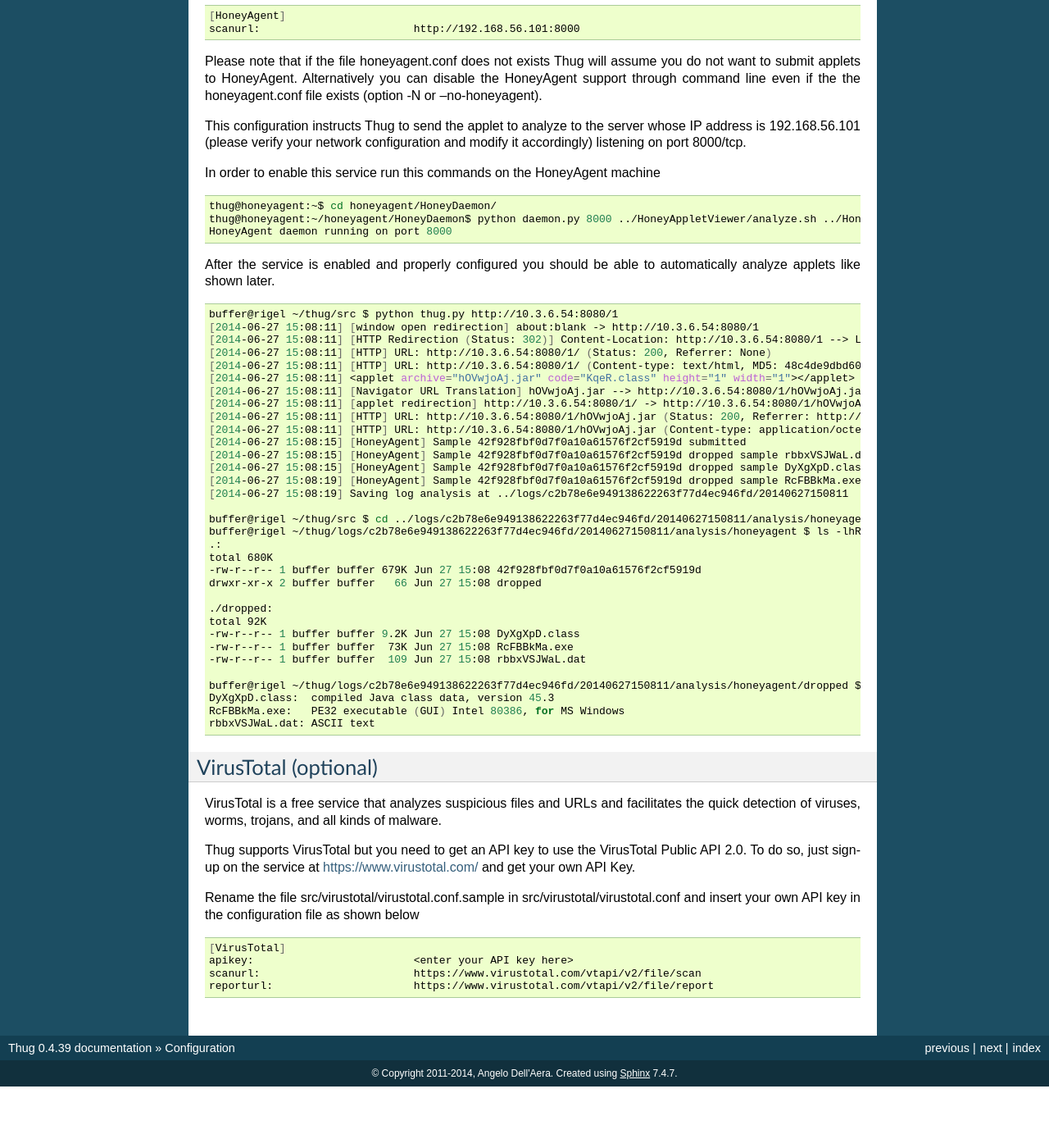
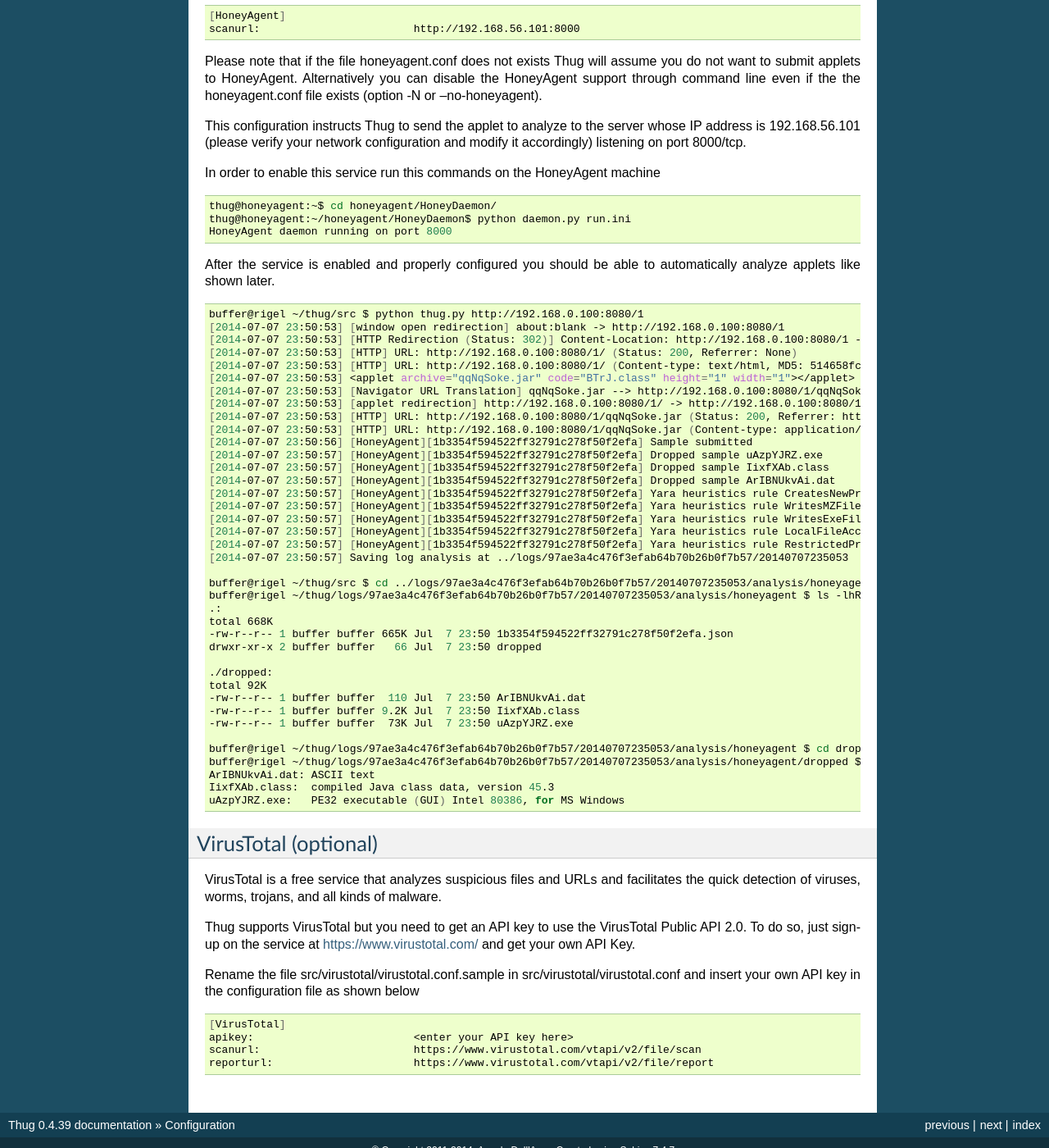
Before and after one commit to buffer/thug, a Sphinx documentation site: the page built from doc/source/configuration.rst, in a window 1280 px wide and 1400 px high, scrolled down 719 px. Shown: the whole window at 82% size. Built offline with Sphinx 7.4.7, drawn with Linux system fonts in a browser that asks for light colours; before the commit the page ends 2044 px from its top, so only the background shows below that.

Commit message:
Updated documentation

```diff
--- a/doc/source/configuration.rst
+++ b/doc/source/configuration.rst
@@ -68,7 +68,7 @@
 .. code-block:: sh
 
     thug@honeyagent:~$ cd honeyagent/HoneyDaemon/
-    thug@honeyagent:~/honeyagent/HoneyDaemon$ python daemon.py 8000 ../HoneyAppletViewer/analyze.sh ../HoneyAppletViewer/honeyagent.ini
+    thug@honeyagent:~/honeyagent/HoneyDaemon$ python daemon.py run.ini
     HoneyAgent daemon running on port 8000
 
 
@@ -77,39 +77,45 @@
 
 .. code-block:: sh
 
-    buffer@rigel ~/thug/src $ python thug.py http://10.3.6.54:8080/1
-    [2014-06-27 15:08:11] [window open redirection] about:blank -> http://10.3.6.54:8080/1
-    [2014-06-27 15:08:11] [HTTP Redirection (Status: 302)] Content-Location: http://10.3.6.54:8080/1 --> Location: http://10.3.6.54:8080/1/
-    [2014-06-27 15:08:11] [HTTP] URL: http://10.3.6.54:8080/1/ (Status: 200, Referrer: None)
-    [2014-06-27 15:08:11] [HTTP] URL: http://10.3.6.54:8080/1/ (Content-type: text/html, MD5: 48c4de9dbd60eb2b7142045b70c5193d)
-    [2014-06-27 15:08:11] <applet archive="hOVwjoAj.jar" code="KqeR.class" height="1" width="1"></applet>
-    [2014-06-27 15:08:11] [Navigator URL Translation] hOVwjoAj.jar --> http://10.3.6.54:8080/1/hOVwjoAj.jar
-    [2014-06-27 15:08:11] [applet redirection] http://10.3.6.54:8080/1/ -> http://10.3.6.54:8080/1/hOVwjoAj.jar
-    [2014-06-27 15:08:11] [HTTP] URL: http://10.3.6.54:8080/1/hOVwjoAj.jar (Status: 200, Referrer: http://10.3.6.54:8080/1/)
-    [2014-06-27 15:08:11] [HTTP] URL: http://10.3.6.54:8080/1/hOVwjoAj.jar (Content-type: application/octet-stream, MD5: 42f928fbf0d7f0a10a61576f2cf5919d)
-    [2014-06-27 15:08:15] [HoneyAgent] Sample 42f928fbf0d7f0a10a61576f2cf5919d submitted
-    [2014-06-27 15:08:15] [HoneyAgent] Sample 42f928fbf0d7f0a10a61576f2cf5919d dropped sample rbbxVSJWaL.dat
-    [2014-06-27 15:08:15] [HoneyAgent] Sample 42f928fbf0d7f0a10a61576f2cf5919d dropped sample DyXgXpD.class
-    [2014-06-27 15:08:19] [HoneyAgent] Sample 42f928fbf0d7f0a10a61576f2cf5919d dropped sample RcFBBkMa.exe
-    [2014-06-27 15:08:19] Saving log analysis at ../logs/c2b78e6e949138622263f77d4ec946fd/20140627150811
+    buffer@rigel ~/thug/src $ python thug.py http://192.168.0.100:8080/1
+    [2014-07-07 23:50:53] [window open redirection] about:blank -> http://192.168.0.100:8080/1
+    [2014-07-07 23:50:53] [HTTP Redirection (Status: 302)] Content-Location: http://192.168.0.100:8080/1 --> Location: http://192.168.0.100:8080/1/
+    [2014-07-07 23:50:53] [HTTP] URL: http://192.168.0.100:8080/1/ (Status: 200, Referrer: None)
+    [2014-07-07 23:50:53] [HTTP] URL: http://192.168.0.100:8080/1/ (Content-type: text/html, MD5: 514658fc397a7f227bd0d3e11b22c428)
+    [2014-07-07 23:50:53] <applet archive="qqNqSoke.jar" code="BTrJ.class" height="1" width="1"></applet>
+    [2014-07-07 23:50:53] [Navigator URL Translation] qqNqSoke.jar --> http://192.168.0.100:8080/1/qqNqSoke.jar
+    [2014-07-07 23:50:53] [applet redirection] http://192.168.0.100:8080/1/ -> http://192.168.0.100:8080/1/qqNqSoke.jar
+    [2014-07-07 23:50:53] [HTTP] URL: http://192.168.0.100:8080/1/qqNqSoke.jar (Status: 200, Referrer: http://192.168.0.100:8080/1/)
+    [2014-07-07 23:50:53] [HTTP] URL: http://192.168.0.100:8080/1/qqNqSoke.jar (Content-type: application/octet-stream, MD5: 1b3354f594522ff32791c278f50f2efa)
+    [2014-07-07 23:50:56] [HoneyAgent][1b3354f594522ff32791c278f50f2efa] Sample submitted
+    [2014-07-07 23:50:57] [HoneyAgent][1b3354f594522ff32791c278f50f2efa] Dropped sample uAzpYJRZ.exe
+    [2014-07-07 23:50:57] [HoneyAgent][1b3354f594522ff32791c278f50f2efa] Dropped sample IixfXAb.class
+    [2014-07-07 23:50:57] [HoneyAgent][1b3354f594522ff32791c278f50f2efa] Dropped sample ArIBNUkvAi.dat
+    [2014-07-07 23:50:57] [HoneyAgent][1b3354f594522ff32791c278f50f2efa] Yara heuristics rule CreatesNewProcess match
+    [2014-07-07 23:50:57] [HoneyAgent][1b3354f594522ff32791c278f50f2efa] Yara heuristics rule WritesMZFile match
+    [2014-07-07 23:50:57] [HoneyAgent][1b3354f594522ff32791c278f50f2efa] Yara heuristics rule WritesExeFile match
+    [2014-07-07 23:50:57] [HoneyAgent][1b3354f594522ff32791c278f50f2efa] Yara heuristics rule LocalFileAccess match
+    [2014-07-07 23:50:57] [HoneyAgent][1b3354f594522ff32791c278f50f2efa] Yara heuristics rule RestrictedPropertyAccess match
+    [2014-07-07 23:50:57] Saving log analysis at ../logs/97ae3a4c476f3efab64b70b26b0f7b57/20140707235053
 
-    buffer@rigel ~/thug/src $ cd ../logs/c2b78e6e949138622263f77d4ec946fd/20140627150811/analysis/honeyagent/
-    buffer@rigel ~/thug/logs/c2b78e6e949138622263f77d4ec946fd/20140627150811/analysis/honeyagent $ ls -lhR
+    buffer@rigel ~/thug/src $ cd ../logs/97ae3a4c476f3efab64b70b26b0f7b57/20140707235053/analysis/honeyagent/
+    buffer@rigel ~/thug/logs/97ae3a4c476f3efab64b70b26b0f7b57/20140707235053/analysis/honeyagent $ ls -lhR
     .:
-    total 680K
-    -rw-r--r-- 1 buffer buffer 679K Jun 27 15:08 42f928fbf0d7f0a10a61576f2cf5919d
-    drwxr-xr-x 2 buffer buffer   66 Jun 27 15:08 dropped
+    total 668K
+    -rw-r--r-- 1 buffer buffer 665K Jul  7 23:50 1b3354f594522ff32791c278f50f2efa.json
+    drwxr-xr-x 2 buffer buffer   66 Jul  7 23:50 dropped
 
     ./dropped:
     total 92K
-    -rw-r--r-- 1 buffer buffer 9.2K Jun 27 15:08 DyXgXpD.class
-    -rw-r--r-- 1 buffer buffer  73K Jun 27 15:08 RcFBBkMa.exe
-    -rw-r--r-- 1 buffer buffer  109 Jun 27 15:08 rbbxVSJWaL.dat
+    -rw-r--r-- 1 buffer buffer  110 Jul  7 23:50 ArIBNUkvAi.dat
+    -rw-r--r-- 1 buffer buffer 9.2K Jul  7 23:50 IixfXAb.class
+    -rw-r--r-- 1 buffer buffer  73K Jul  7 23:50 uAzpYJRZ.exe
 
-    buffer@rigel ~/thug/logs/c2b78e6e949138622263f77d4ec946fd/20140627150811/analysis/honeyagent/dropped $ file *
-    DyXgXpD.class:  compiled Java class data, version 45.3
-    RcFBBkMa.exe:   PE32 executable (GUI) Intel 80386, for MS Windows
-    rbbxVSJWaL.dat: ASCII text
+    buffer@rigel ~/thug/logs/97ae3a4c476f3efab64b70b26b0f7b57/20140707235053/analysis/honeyagent $ cd dropped/
+    buffer@rigel ~/thug/logs/97ae3a4c476f3efab64b70b26b0f7b57/20140707235053/analysis/honeyagent/dropped $ file *
+    ArIBNUkvAi.dat: ASCII text
+    IixfXAb.class:  compiled Java class data, version 45.3
+    uAzpYJRZ.exe:   PE32 executable (GUI) Intel 80386, for MS Windows
 
 
 VirusTotal (optional)
```
